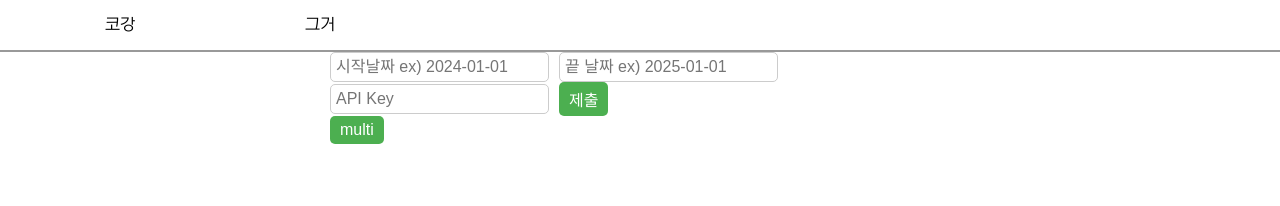
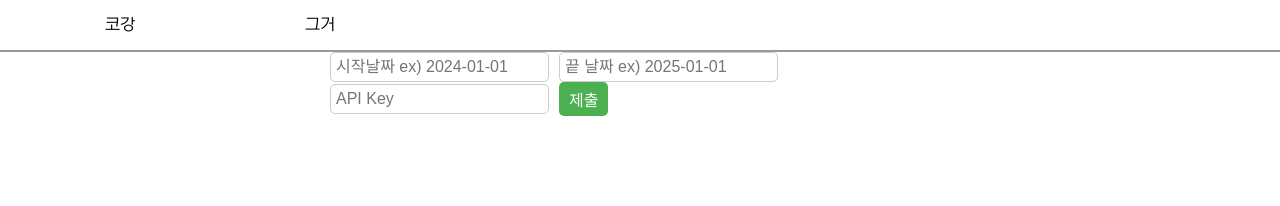
Before and after one commit to BoyeonK/maple_corecal, a React (Create React App) app: page / in a window 1280 px wide. Both pictures are taken after a click on the element "그거". Shown: the top 206 px of the page. Built offline with nearby package versions, Linux system fonts and the light colour scheme.

Commit message:
worker thread를 이용한 다중 fetch요청은 위험하니까 취소

```diff
--- a/src/components/ganghwa.jsx
+++ b/src/components/ganghwa.jsx
@@ -4,7 +4,7 @@ import axios from "axios";
 import { bossAcc, Routa, accquiredMeso } from "../stats/equips";
 import { useRecoilState } from "recoil";
 import { UsedMesoByItem } from "../recoil/Atoms";
-import { makeSWorker } from "../workers/starforceworker";
+//import { makeSWorker } from "../workers/starforceworker";
 
 const GangHwa = () => {
   const [sValue, setSValue] = useState('')
@@ -147,6 +147,7 @@ const GangHwa = () => {
     callApi(sTime, eTime)
   }
 
+  /*
   const clickMTButton = () => {
     const sYear = Number(sValue.substring(0, 4))
     const sMonth = Number(sValue.substring(5, 7))-1
@@ -172,7 +173,6 @@ const GangHwa = () => {
     }
 
     const array = []
-    /*
     for(let i = 0; i <= eTime-sTime; i++) {
       const sWorker = makeSWorker()
       const params = { "count": 1000, "date": "2024-12-01" }
@@ -184,8 +184,8 @@ const GangHwa = () => {
         array[i].terminate()
       }
     }
-    */
   }
+  */
 
   return (
     <>
@@ -209,7 +209,6 @@ const GangHwa = () => {
         />
         <Button onClick={()=>{clickButton()}}>제출</Button>
       </Container>
-      <Button onClick={()=>{clickMTButton()}}>multi</Button>
       {spiner && <div>처리중...</div>}
       {Object.keys(usedMesoByItem).map((key, index) => {
         return (
```
